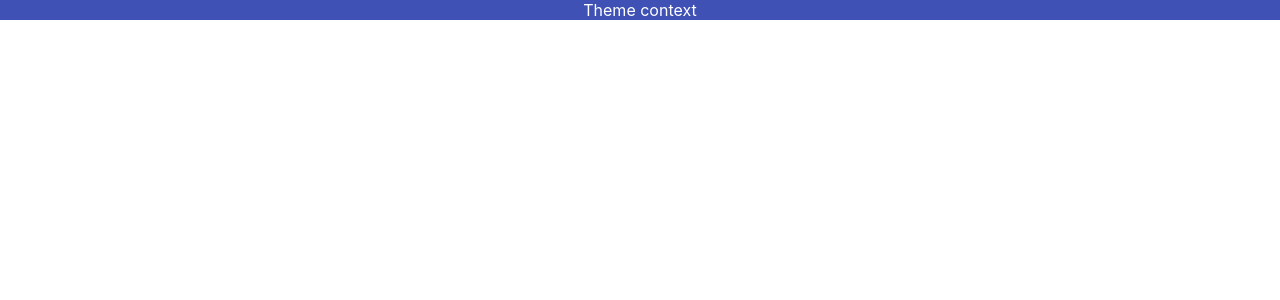
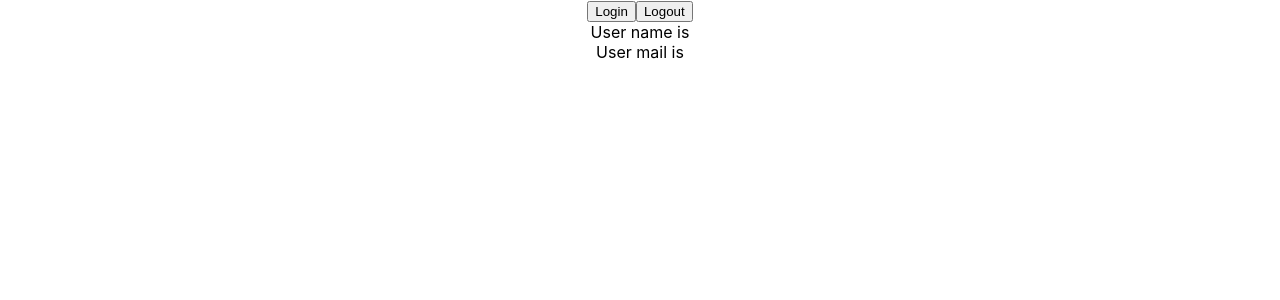
Before and after one commit to GaisericDev/react-typescript, a React (Create React App) app: page / in a window 1280 px wide. Shown: the top 300 px of the page. Built offline with nearby package versions, Linux system fonts and the light colour scheme.

Commit message:
add usercontext api

```diff
--- a/src/App.tsx
+++ b/src/App.tsx
@@ -1,13 +1,12 @@
 import './App.css';
-import { ThemeContextProvider } from './components/context/ThemeContext';
-import { Box } from './components/context/Box';
-
+import { UserContextProvider } from './components/context/UserContext';
+import { User } from './components/context/User';
 function App() {
   return (
     <div className="App">
-     <ThemeContextProvider>
-       <Box></Box>
-     </ThemeContextProvider>
+      <UserContextProvider>
+        <User></User>
+      </UserContextProvider>
     </div>
   );
 }
--- /dev/null
+++ b/src/components/context/User.tsx
@@ -0,0 +1,22 @@
+import { useContext } from "react"
+import { UserContext } from "./UserContext"
+export const User = () => {
+    const userContext = useContext(UserContext);
+    const handleLogin = () => {
+        userContext.setUser({
+            name: "Gaiseric",
+            email: "Gaiseric@mail.com"
+        });
+    }
+    const handleLogout = () => {
+        userContext.setUser(null);
+    }
+    return (
+        <div>
+            <button onClick={handleLogin}>Login</button>
+            <button onClick={handleLogout}>Logout</button>
+            <div>User name is {userContext.user?.name}</div>
+            <div>User mail is {userContext.user?.email}</div>
+        </div>
+    )
+}
--- /dev/null
+++ b/src/components/context/UserContext.tsx
@@ -0,0 +1,18 @@
+import { createContext, useState } from "react"
+
+type UserContextProviderProps = {
+    children: React.ReactNode;
+}
+type UserContextType = {
+    user: AuthUser | null;
+    setUser: React.Dispatch<React.SetStateAction<AuthUser | null >>
+}
+export const UserContext = createContext({} as UserContextType);
+export type AuthUser = {
+    name:string;
+    email:string;
+}
+export const UserContextProvider = ({children}:UserContextProviderProps) => {
+    const [user, setUser] = useState<AuthUser|null>(null);
+    return <UserContext.Provider value={{user, setUser}}>{children}</UserContext.Provider>
+}
```
